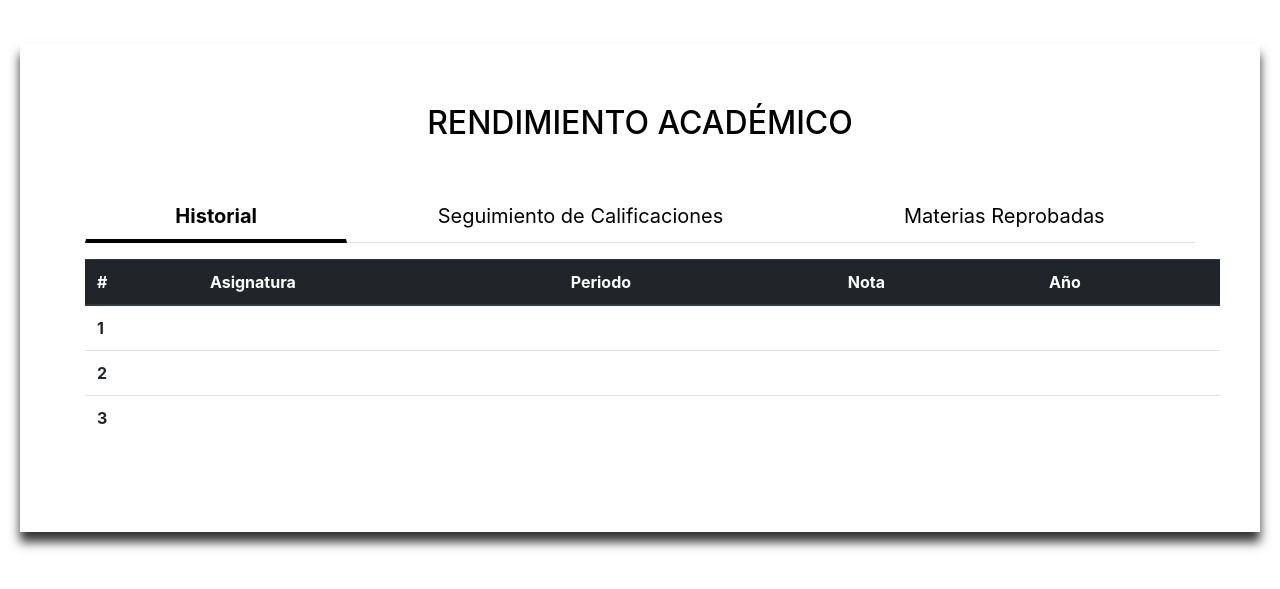
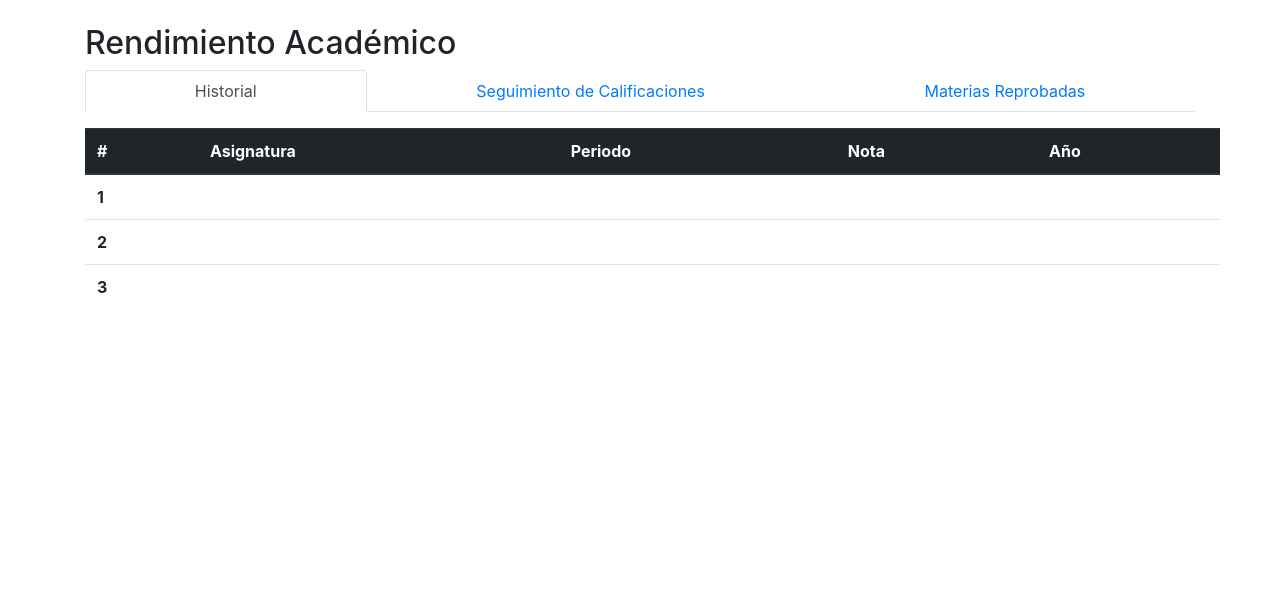
Before and after one commit to QhorinElManco/Proyecto-III-PAC, a PHP site: page /Historial.html in a window 1280 px wide. Shown: the part 180-769 px from the top of the page. Run offline with PHP 8.4, Linux system fonts and the light colour scheme; lists and menus that the app fills with data are empty.

Commit message:
Update style.css

```diff
--- a/css/style.css
+++ b/css/style.css
@@ -64,40 +64,3 @@
     background-size: cover;
     text-align: center;
 }
-
-/*pestanas*/
-section {
-    padding: 60px 0;
-    margin:20px 20px;
-    box-shadow: 0 10px 10px 0px rgba(0, 0, 0, 0.8);
-}
-
-section .section-title {
-    text-align: center;
-    color: white;
-    margin-bottom: 50px;
-    text-transform: uppercase;
-}
-#tabs{
-	background: white;
-    color: black;
-}
-#tabs h6.section-title{
-    color: black;
-}
-
-#tabs .nav-tabs .nav-item.show .nav-link, .nav-tabs .nav-link.active {
-    color: black;
-    background-color: transparent;
-    border-color: transparent transparent black;
-    border-bottom: 4px solid !important;
-    font-size: 20px;
-    font-weight: bold;
-}
-#tabs .nav-tabs .nav-link {
-    border: 1px solid transparent;
-    border-top-left-radius: .25rem;
-    border-top-right-radius: .25rem;
-    color: black;
-    font-size: 20px;
-}
```
